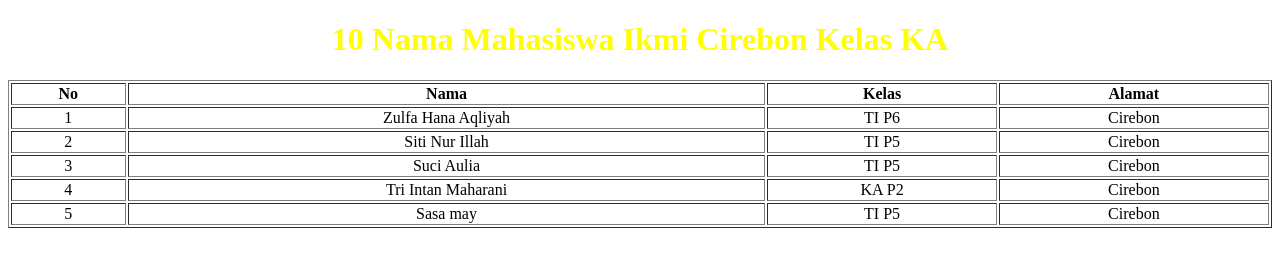
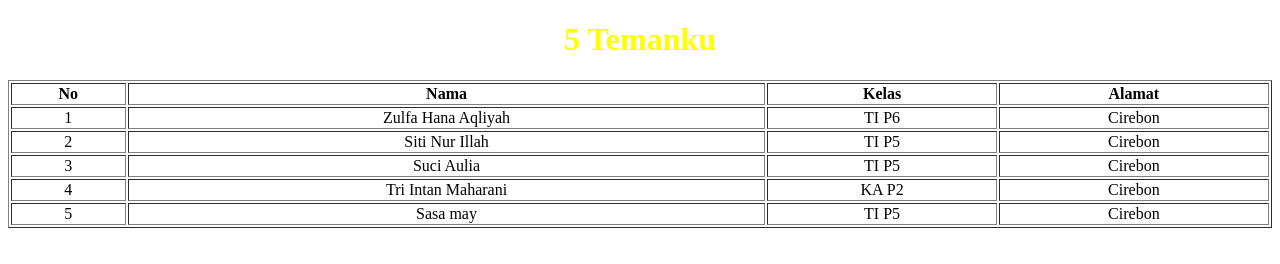
Before and after one commit to Silvifitriyah/Silvifitriyah, a plain HTML site: page p03/Table.html in a window 1280 px wide. Drawn offline with Linux system fonts and the light colour scheme.

Commit message:
Update Table.html

```diff
--- a/p03/Table.html
+++ b/p03/Table.html
@@ -15,7 +15,7 @@
 	</style>
 </head>
 <body>
-   <h1 class="heading"> 10 Nama Mahasiswa Ikmi Cirebon Kelas KA</h1>
+   <h1 class="heading">5 Temanku</h1>
 
    <table border="1" width="100%">
    	   <tr>
```
